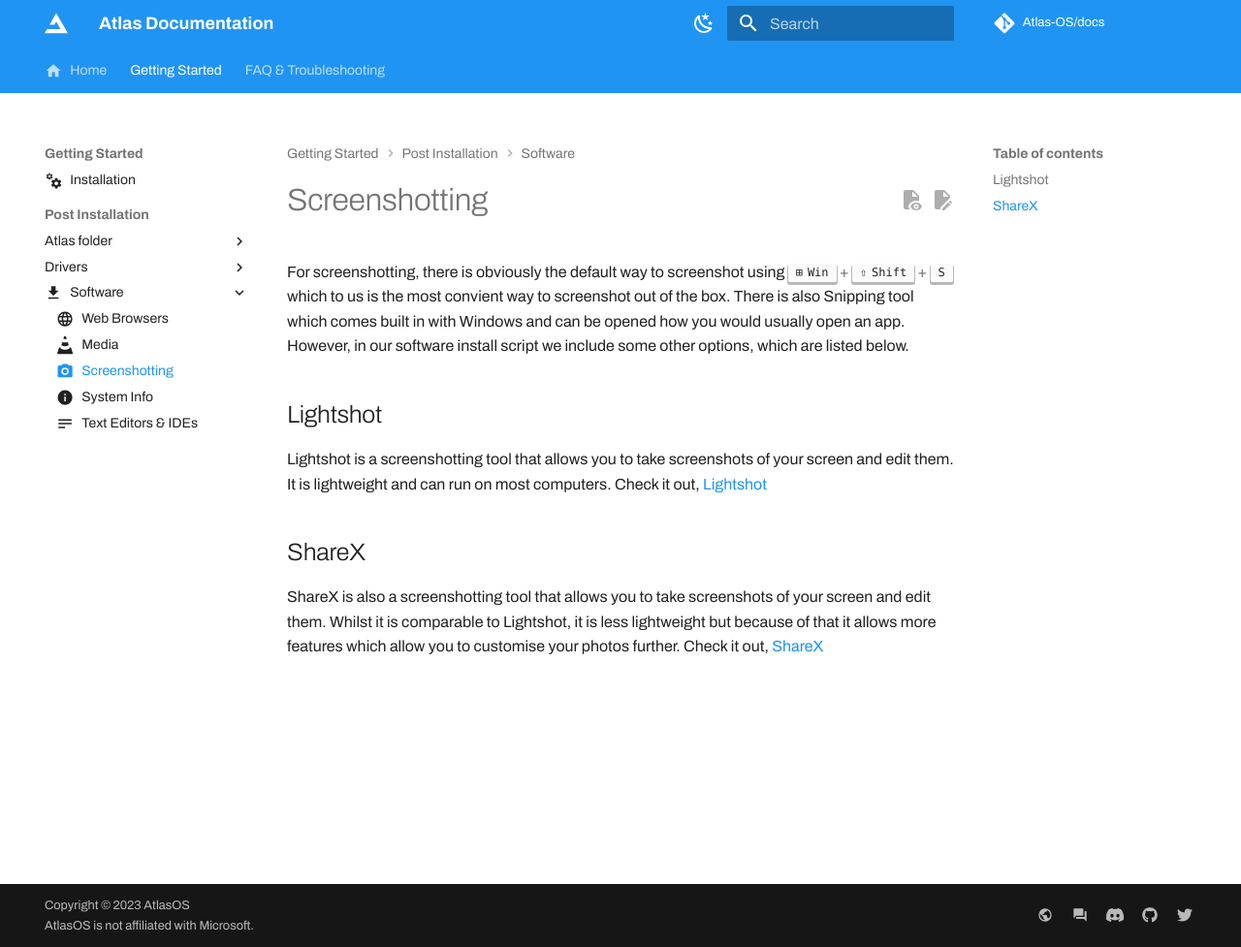
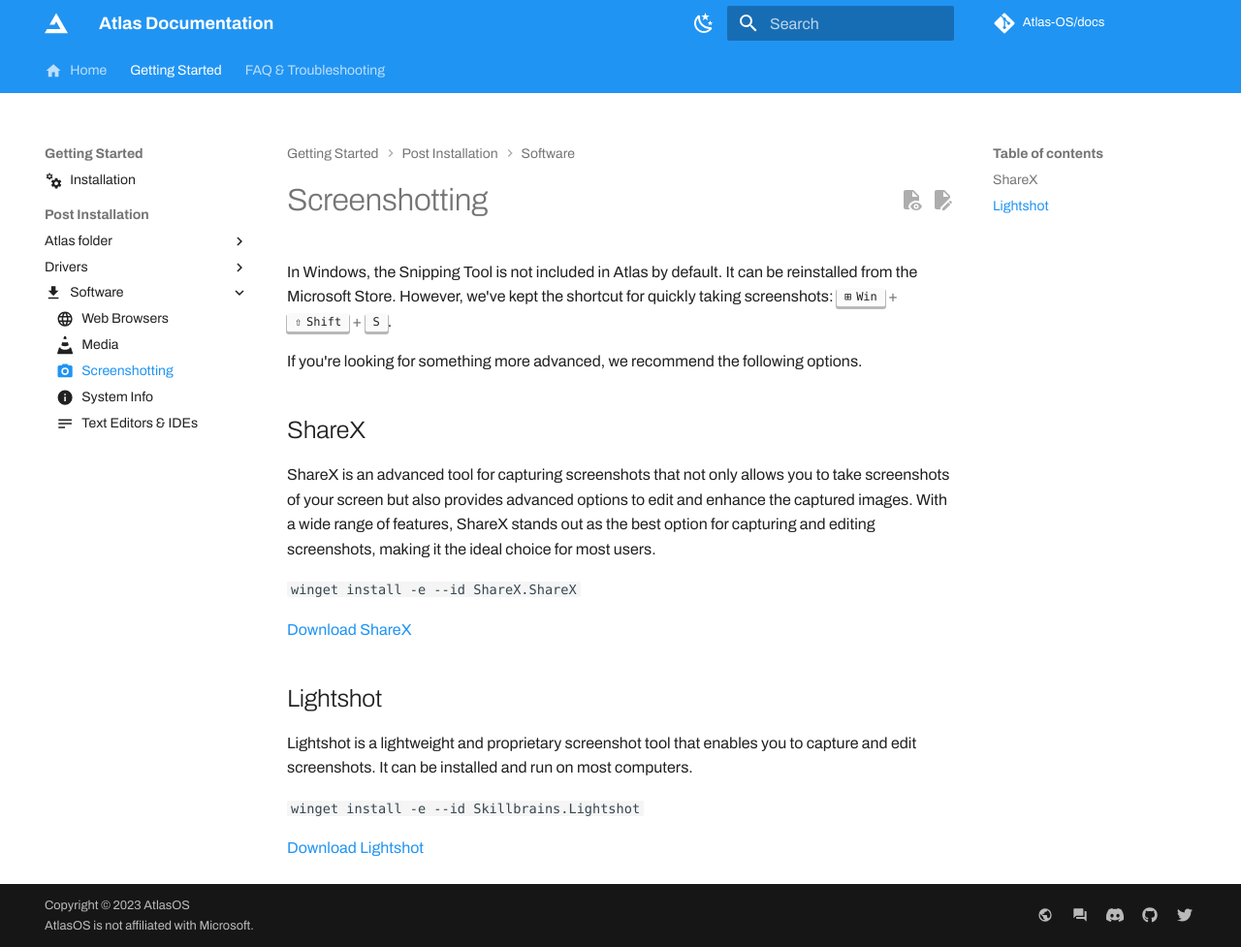
Before and after one commit to Atlas-OS/docs, an MkDocs documentation site: the page built from docs/getting-started/post-installation/software/screenshotting.md, in a window 1280 px wide and 977 px high. Shown: the whole window at 97% size. Built offline with MkDocs 1.6.1 and Material for MkDocs 9.7.7, drawn with Linux system fonts in a browser that asks for light colours; some web fonts are replaced; comment, search, counter and statistics services are not loaded.

Commit message:
fix: :memo: Re-write screenshotting section

```diff
--- a/docs/getting-started/post-installation/software/screenshotting.md
+++ b/docs/getting-started/post-installation/software/screenshotting.md
@@ -6,12 +6,22 @@ icon: material/camera
 
 # Screenshotting
 
-For screenshotting, there is obviously the default way to screenshot using ++win+shift+s++ which to us is the most convient way to screenshot out of the box. There is also Snipping tool which comes built in with Windows and can be opened how you would usually open an app. However, in our software install script we include some other options, which are listed below.
+In Windows, the Snipping Tool is not included in Atlas by default. It can be reinstalled from the Microsoft Store. However, we've kept the shortcut for quickly taking screenshots: ++win+shift+s++.
+
+If you're looking for something more advanced, we recommend the following options.
+
+## ShareX
+
+ShareX is an advanced tool for capturing screenshots that not only allows you to take screenshots of your screen but also provides advanced options to edit and enhance the captured images. With a wide range of features, ShareX stands out as the best option for capturing and editing screenshots, making it the ideal choice for most users.
+
+`winget install -e --id ShareX.ShareX`
+
+[Download ShareX](ms-windows-store://pdp/?ProductId=9NBLGGH4Z1SP)
 
 ## Lightshot
 
-Lightshot is a screenshotting tool that allows you to take screenshots of your screen and edit them. It is lightweight and can run on most computers. Check it out, [Lightshot](https://app.prntscr.com/en/index.html)
+Lightshot is a lightweight and proprietary screenshot tool that enables you to capture and edit screenshots. It can be installed and run on most computers.
 
-## ShareX
+`winget install -e --id Skillbrains.Lightshot`
 
-ShareX is also a screenshotting tool that allows you to take screenshots of your screen and edit them. Whilst it is comparable to Lightshot, it is less lightweight but because of that it allows more features which allow you to customise your photos further. Check it out, [ShareX](https://getsharex.com/)
+[Download Lightshot](https://app.prntscr.com/en/index.html)
```
